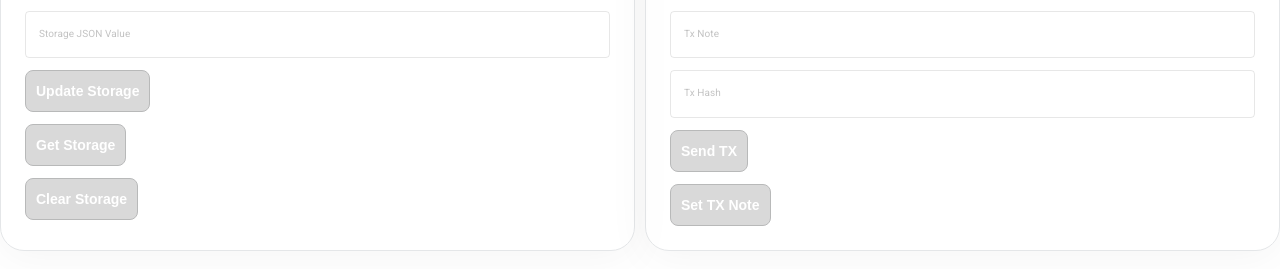
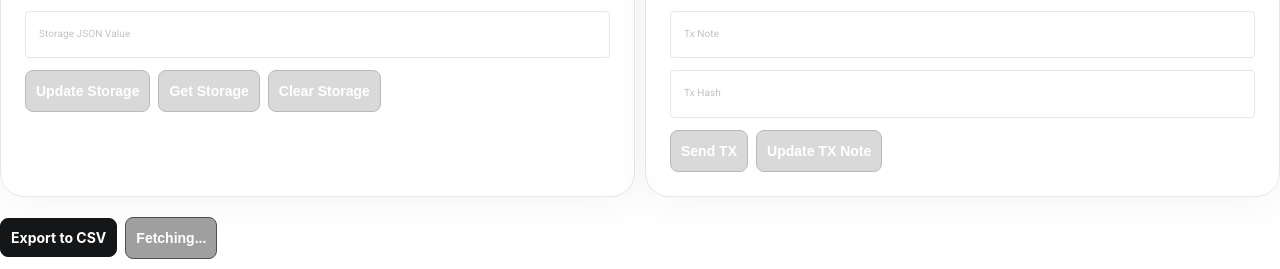
Before and after one commit to madjarevicn/ethbogota-accountmask, a React (Create React App) app in the folder client/packages/site/: page / in a window 1280 px wide. Shown: the part 824-1093 px from the top of the page. Built offline with nearby package versions, Linux system fonts and the light colour scheme; no server answers.

Commit message:
UI fixes

```diff
--- a/client/packages/site/src/components/Home.tsx
+++ b/client/packages/site/src/components/Home.tsx
@@ -226,10 +226,6 @@ export const Home = () => {
     return {};
   };
 
-  const handleSetTxNote = async () => {
-    await updateTxPayload(from, transactionHash, txLabel);
-  };
-
   const handleSendTx = async (params: Record<string, any> = {}) => {
     try {
       const id: string = uuidv4();
@@ -293,6 +289,11 @@ export const Home = () => {
     // @ts-ignore
     setWalletTransactions(response ?? []);
     setFetchingWalletTransactions(false);
+  };
+
+  const handleSetTxNote = async () => {
+    await updateTxPayload(from, transactionHash, txLabel);
+    await fetchWalletTransactions();
   };
 
   // eslint-disable-next-line @typescript-eslint/no-unused-vars
@@ -462,6 +463,13 @@ export const Home = () => {
                   value={storageValue}
                   onChange={handleStorageChange}
                 />
+                <div
+                  style={{
+                    display: 'flex',
+                    alignItems: 'center',
+                    gap: 8,
+                  }}
+                >
                   <StorageButton
                     onClick={async () => {
                       const currentStorageValues: Record<string, any> =
@@ -489,6 +497,7 @@ export const Home = () => {
                     disabled={!state.installedSnap}
                     title="Clear Storage"
                   />
+                </div>
               </div>
             ),
           }}
@@ -535,6 +544,13 @@ export const Home = () => {
                   value={transactionHash}
                   onChange={handleTxHashChange}
                 />
+                <div
+                  style={{
+                    display: 'flex',
+                    alignItems: 'center',
+                    gap: 8,
+                  }}
+                >
                   <StorageButton
                     onClick={handleSendTx}
                     disabled={!state.installedSnap || !txLabel || !toAddress}
@@ -545,8 +561,9 @@ export const Home = () => {
                     disabled={
                       !state.installedSnap || !txLabel || !transactionHash
                     }
-                  title="Set TX Note"
+                    title="Update TX Note"
                   />
+                </div>
               </div>
             ),
           }}
```
Lines whose indentation alone changed are shown as unchanged.
